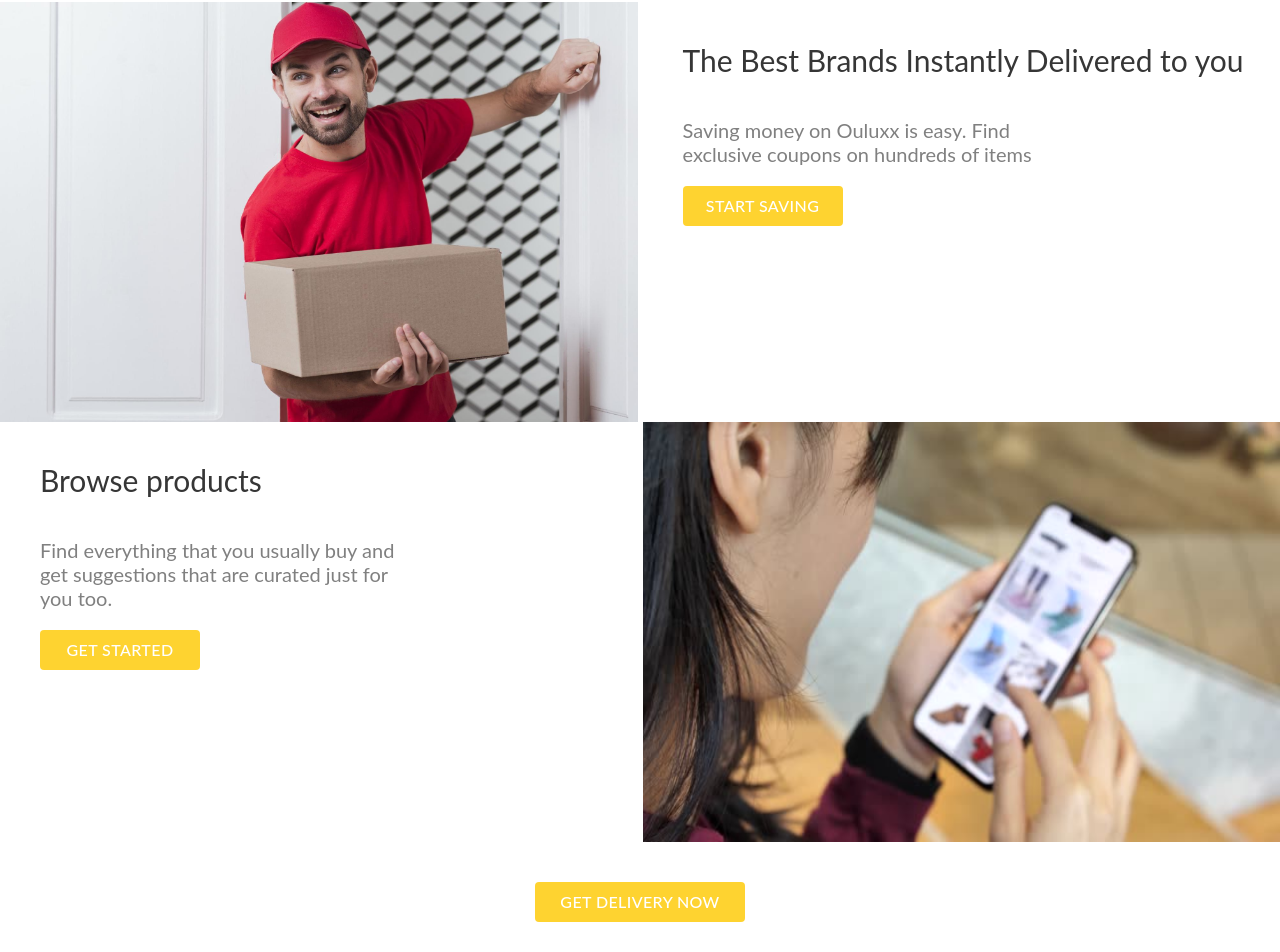
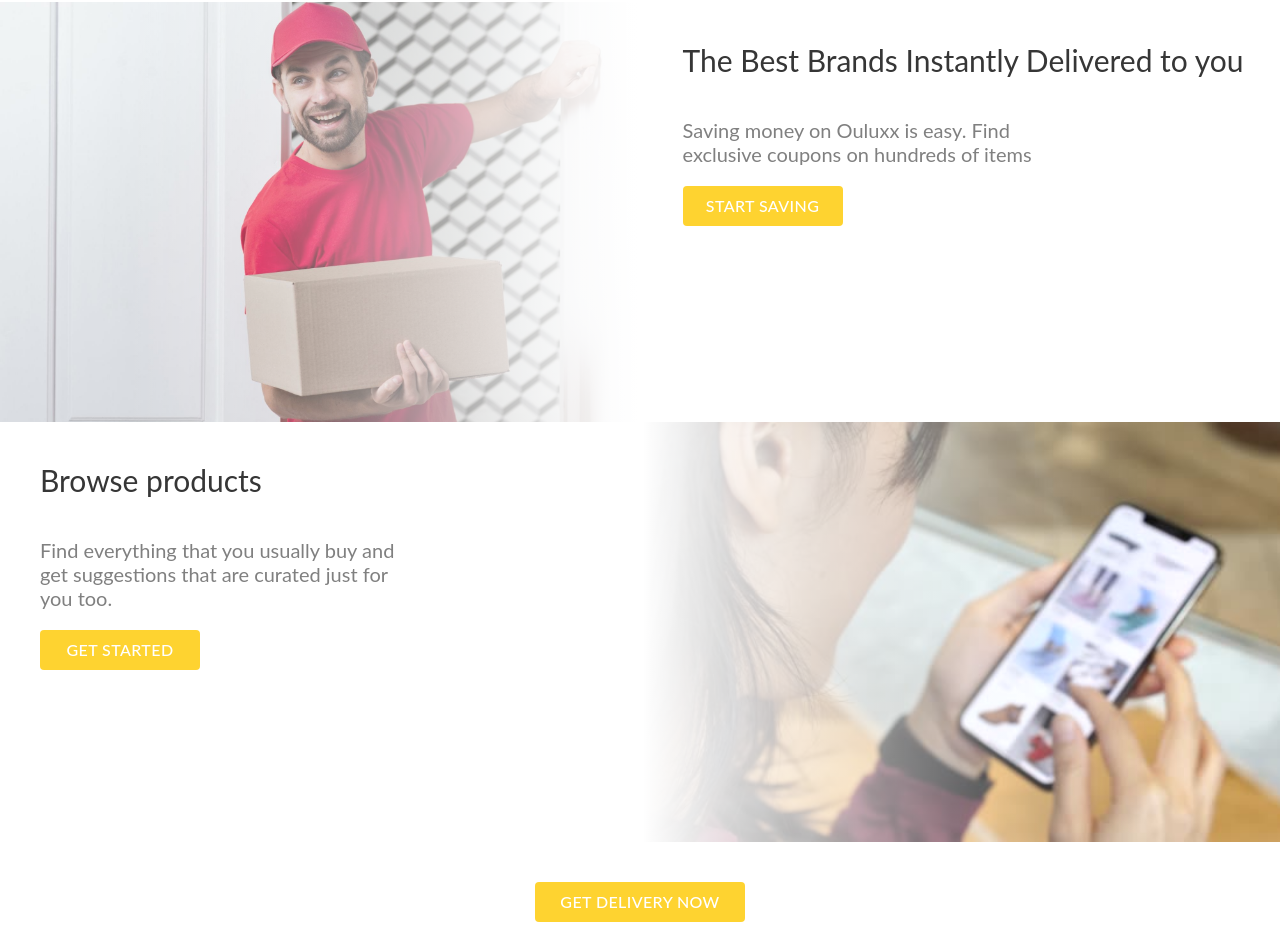
Before and after one commit to Jack1078/Ouluxx, a React (Create React App) app: page / in a window 1280 px wide. Shown: the part 1237-2189 px from the top of the page. Built offline with nearby package versions, Linux system fonts and the light colour scheme.

Commit message:
added gradient to some images

```diff
--- a/src/containers/About/about_k.js
+++ b/src/containers/About/about_k.js
@@ -41,9 +41,7 @@
             {/* Description with buttons */}
             <div className={[classes.grid, classes.two_per_row].join(' ')}>
 
-                <div className={classes.box}>
-                    <img src={deliveryGuy_img} alt="delivery guy"/>
-                </div>
+                <div className={[classes.box, classes.img, classes.deliveryGuy_img].join(' ')}></div>
                 <div className={classes.box}>
                     <h3>The Best Brands Instantly Delivered to you </h3>
                     <div className={classes.text}>Saving money on Ouluxx is easy. Find exclusive coupons on hundreds of items</div>
@@ -69,9 +67,7 @@
                             fontColor="white"/>
                     </div>
                 </div>
-                <div className={classes.box}>
-                    <img src={browseReal_img} alt="touching app"/>
-                </div>
+                <div className={[classes.box, classes.img, classes.browse_img].join(' ')}></div>
             </div>
 
             {/* Popularity on media */}
--- a/src/containers/About/about_k.module.css
+++ b/src/containers/About/about_k.module.css
@@ -106,9 +106,16 @@
 Image
 ----------*/
 .img {
-    background-image: url("../../assets/images/pickleRick.png");
-    background-size: contain;
+    background-size: cover;
     background-repeat: no-repeat;
+}
+
+.deliveryGuy_img {
+    background-image: linear-gradient(to right,rgba(255, 255, 255, 0.0) 20%,rgba(255, 255, 255, 1.0)), url("../../assets/images/deliveryGuy.jpg");
+}
+
+.browse_img {
+    background-image: linear-gradient(to left,rgba(255, 255, 255, 0.0) 20%,rgba(255, 255, 255, 1.0)), url("../../assets/images/browseReal.jpg");
 }
 
 /* ----------
--- a/src/layouts/SignUpLayout/signup_h.module.css
+++ b/src/layouts/SignUpLayout/signup_h.module.css
@@ -1,6 +1,6 @@
 .background_image {
     padding-top: 20px;
-    background-image: linear-gradient(rgba(0,0,0,0.2),rgba(0, 0, 0, 0.2)), url("../../assets/images/hero.png");;
+    background-image: linear-gradient(rgba(0,0,0,0.2),rgba(0, 0, 0, 0.2)), url("../../assets/images/hero.png");
     background-size: cover;
     background-attachment: fixed;
 }
```
